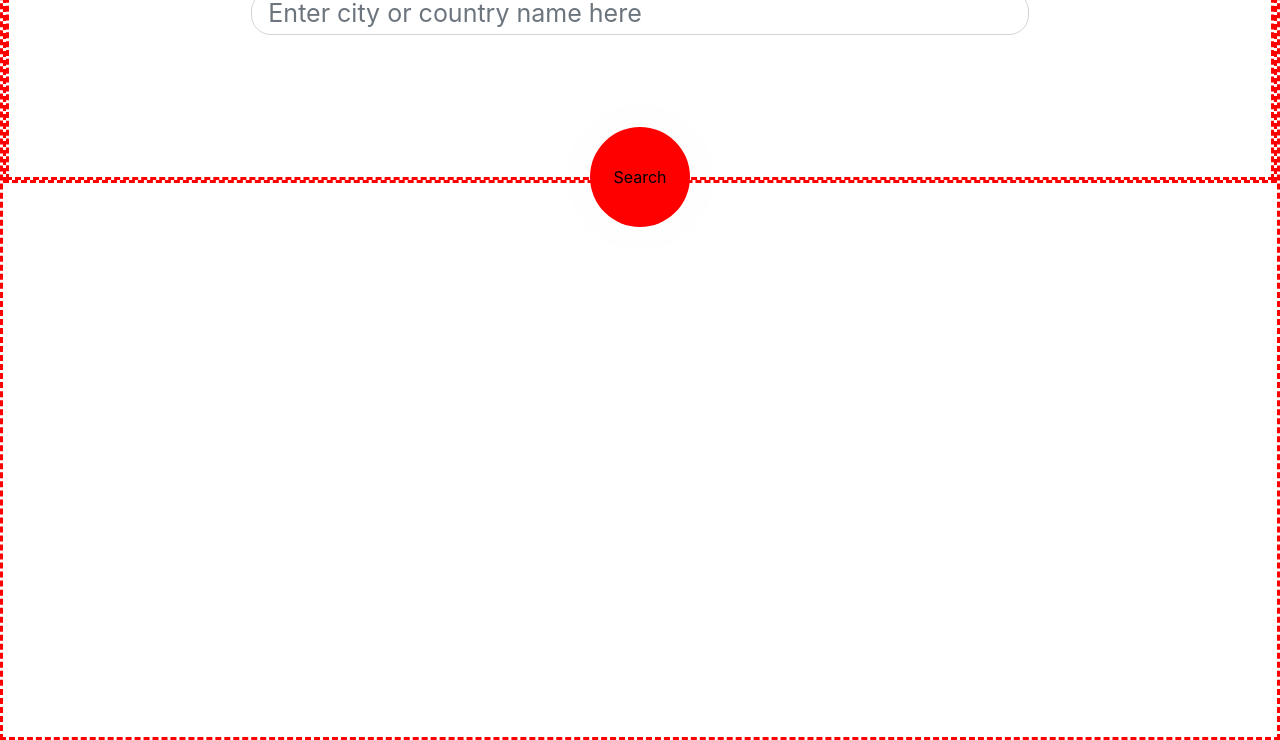
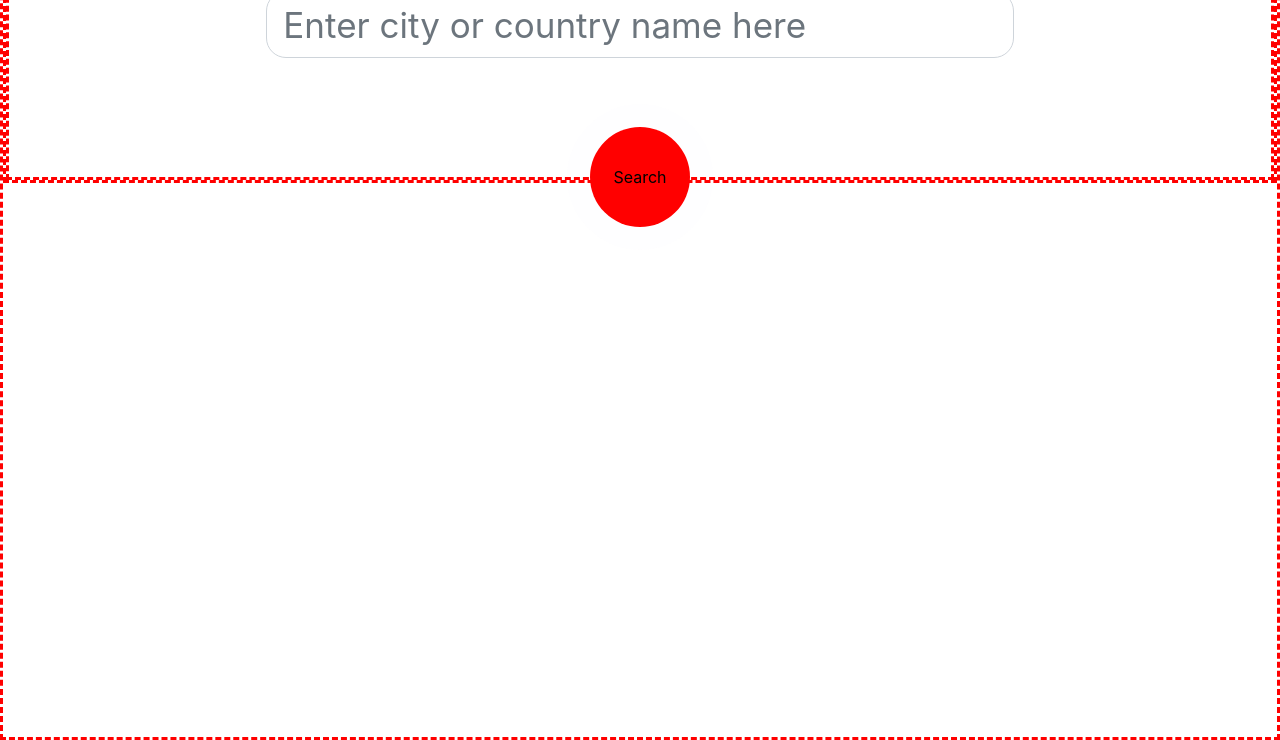
Before and after one commit to Berabjesus/Weather-App-with-weatherAPI.com, a website built with webpack: page src/index.html in a window 1280 px wide. Shown: the part 60-800 px from the top of the page. Built offline with nearby package versions, Linux system fonts and the light colour scheme.

Commit message:
ADD form group div for the input

```diff
--- a/src/page/search.js
+++ b/src/page/search.js
@@ -8,9 +8,11 @@ const section = () => {
   header.innerText = '< aurApp />'
 
   const inputContainer = it.is('div')
-  inputContainer.classes('row d-flex flex-column align-items-center form-group px-5 mt-1 pb-0 mb-0 h-100 position-relative custom-border')
+  inputContainer.classes('row d-flex flex-column align-items-center px-5 mt-1 pb-0 mb-0 h-100 position-relative custom-border')
+  const formGroup = it.is('div')
+  formGroup.classes('form-group col-12 col-md-10 col-lg-8')
   const input = it.is('input')
-  input.classes('form-control col-12 col-md-10 col-lg-8 flex-0 px-3 ss-input-form')
+  input.classes('form-control px-3 ss-input-form')
   input.placeholder = 'Enter city or country name here'
   input.setAttribute('list', 'cityName')
   const datalist = it.is('datalist')
@@ -18,9 +20,8 @@ const section = () => {
   const searchButton = it.is('button')
   searchButton.classes('ss-custom-btn')
   searchButton.innerText = 'Search'
-
-  inputContainer.append(input, datalist, searchButton)
-
+  formGroup.append(input)
+  inputContainer.append(formGroup, datalist, searchButton)
 
   container.append(header, inputContainer)
   return container
--- a/src/scss/search_section.scss
+++ b/src/scss/search_section.scss
@@ -6,8 +6,8 @@
 }
 
 .ss-input-form {
-  flex: 0;
-  font-size: 25px;
+  // flex: 0;
+  font-size: 35px;
   border-radius: 20px;
 }
 
```
